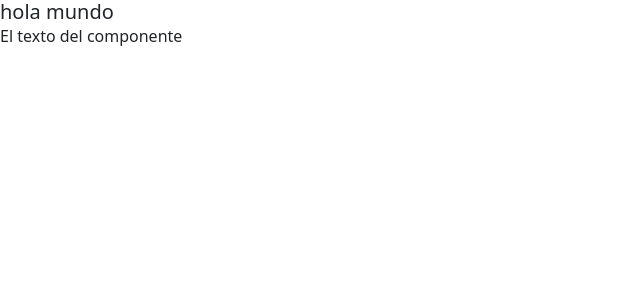
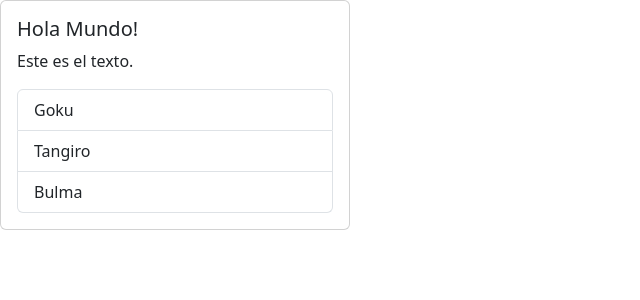
Before and after one commit to PilarGonzalezFarret/miPortafolioConReact, a React (Vite) app in the folder react-app-portafolio/: page / in a window 1280 px wide. Shown: the top 300 px of the page, without its empty margins (0-640 px from the left). Built offline with nearby package versions, Linux system fonts and the light colour scheme.

Commit message:
Creo componente List
Se crea componente List.tsx

```diff
--- a/react-app-portafolio/src/App.tsx
+++ b/react-app-portafolio/src/App.tsx
@@ -1,10 +1,16 @@
 /* Importaciones */
-import {CardBody} from "./components/Card";
+import Card, {CardBody} from "./components/Card";
+import List from "./components/List";
 
 /* Todas las app, por convención, usan la función App, la que debe ser exportada por defecto */
 
 function App() {
-  return <CardBody title ={"hola mundo"} text={"El texto del componente"}></CardBody>;
+  const list = [
+    "Goku", "Tangiro", "Bulma"
+  ];
+  return <Card><CardBody title="Hola Mundo!" text="Este es el texto."/>
+    <List data={list}/>
+  </Card>
 }
 
 export default App; /* La experotación de la que se comentó en la primera línea */
--- a/react-app-portafolio/src/components/Card.tsx
+++ b/react-app-portafolio/src/components/Card.tsx
@@ -1,17 +1,19 @@
 /* Interface sirve para asignar un tipo  de variable al props... como string, number, boolean, etc . el "CardProps" también puede llamarse "Props", pero para no confundirme, prefiero llamarle CardProps.*/
 
+import { ReactNode } from "react";
+
 interface CardProps {
-    body : string
+    children : ReactNode;
 }
 /* Dentro de la función card escribí return y pegué un código copiado de la página de bootstrap (después fue cortado y pegado al fragmento de más abajo). Por otro lado, el "props" que esstá entre paréntesis, es para exportar el "body" que está entre llaves. ¿a dónde se va a exportar? al archivo que sea que lo esté importando, en este caso App.ts, lo importa en las primeras líneas*/
 
-function Card(props : CardPropsProps) {
-    const {body} = props;
+function Card(props : CardProps) {
+    const {children} = props;
 
     return (
         <div className="card" style = {{width : '350px',}}> {/* sin doble llave no funciona */}
             <div className="card-body">
-                {body}
+                {children}
             </div>
         </div>
     );
--- /dev/null
+++ b/react-app-portafolio/src/components/List.tsx
@@ -0,0 +1,15 @@
+type Props = {
+    data: string[];
+}
+
+function List({ data }: Props) {
+    return (
+        <ul className="list-group">
+            {data.map((elemento) => (
+            <li key={elemento} className="list-group-item"> {elemento}</li>))}
+
+        </ul>
+    );
+}
+
+export default List;
```
Also changed, not shown: 1 other file (tests, documents, lock files or other folders).
